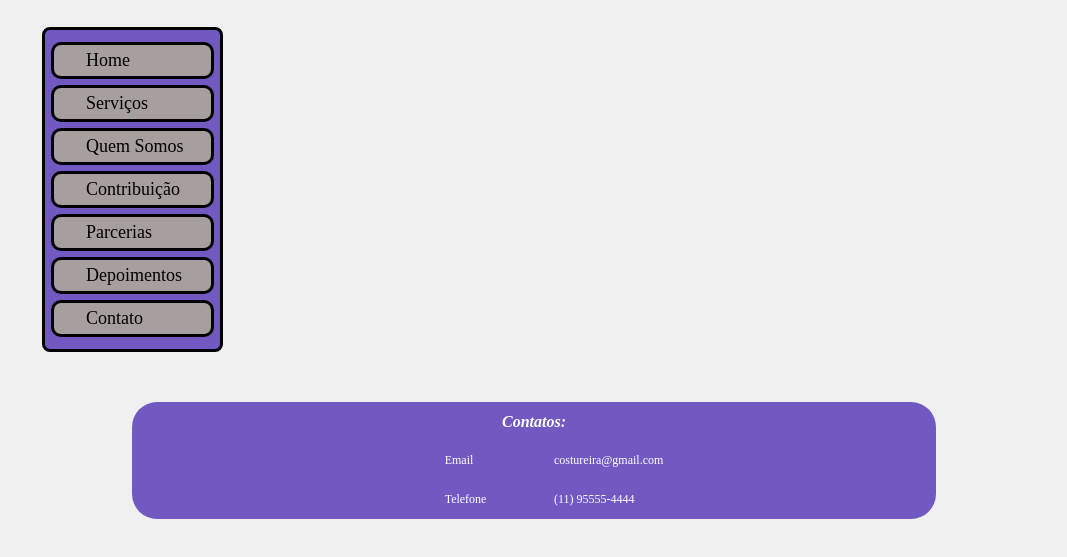
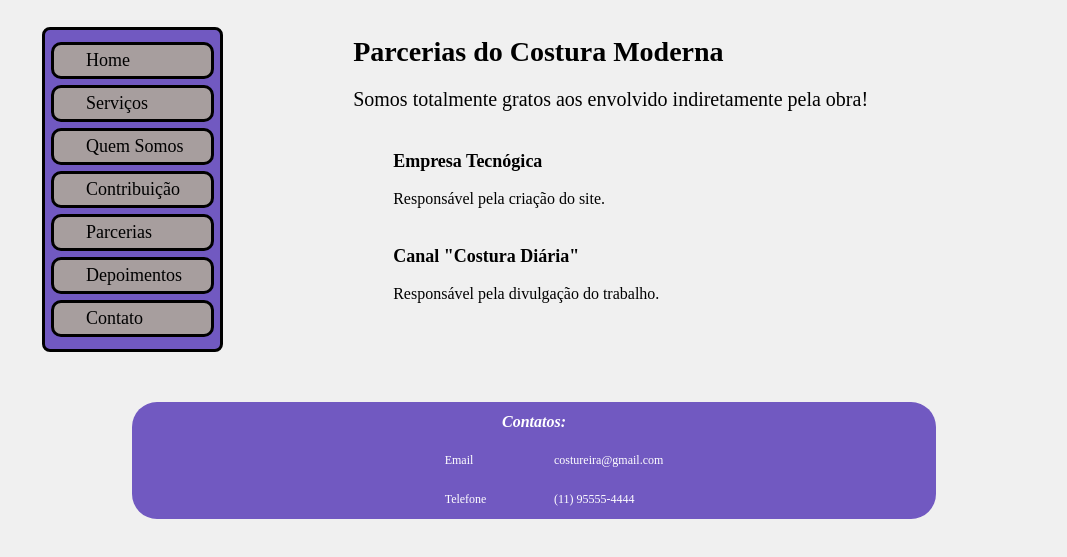
Before and after one commit to leonarita/CosturaModerna, a plain HTML site: page partnership.html in a window 1280 px wide. Shown: the part 133-690 px from the top of the page, without its empty margins (96-1163 px from the left). Drawn offline with Linux system fonts and the light colour scheme.

Commit message:
Crando 'parcerias'

```diff
--- a/partnership.html
+++ b/partnership.html
@@ -65,7 +65,22 @@
 
                     <main>
 
+                        <h1> Parcerias do Costura Moderna </h1>
+                        <p> Somos totalmente gratos aos envolvido indiretamente pela obra! </p>
 
+                        <ul>
+
+                            <li>
+                                <h3> Empresa Tecnógica </h3>
+                                <p> Responsável pela criação do site. </p>
+                            </li>
+
+                            <li>
+                                <h3> Canal "Costura Diária" </h3>
+                                <p> Responsável pela divulgação do trabalho. </p>
+                            </li>
+
+                        </ul>
 
                     </main>
 
--- a/styles/partnership.css
+++ b/styles/partnership.css
@@ -0,0 +1,27 @@
+.page-home .content .main-container main {
+    border-right: 60px;
+}
+
+.page-home .content .main-container main h1 {
+    font-size: 28px;
+    font-family: Roboto sans-serif;
+}
+
+.page-home .content .main-container main p {
+    font-size: 20px;
+    font-family: Roboto sans-serif;
+    padding-bottom: 20px;
+}
+
+.page-home .content .main-container main ul li {
+    list-style: none;
+
+}
+
+.page-home .content .main-container main ul li h3 {
+    font-size: 18px;
+}
+
+.page-home .content .main-container main ul li p {
+    font-size: 16px;
+}
```
